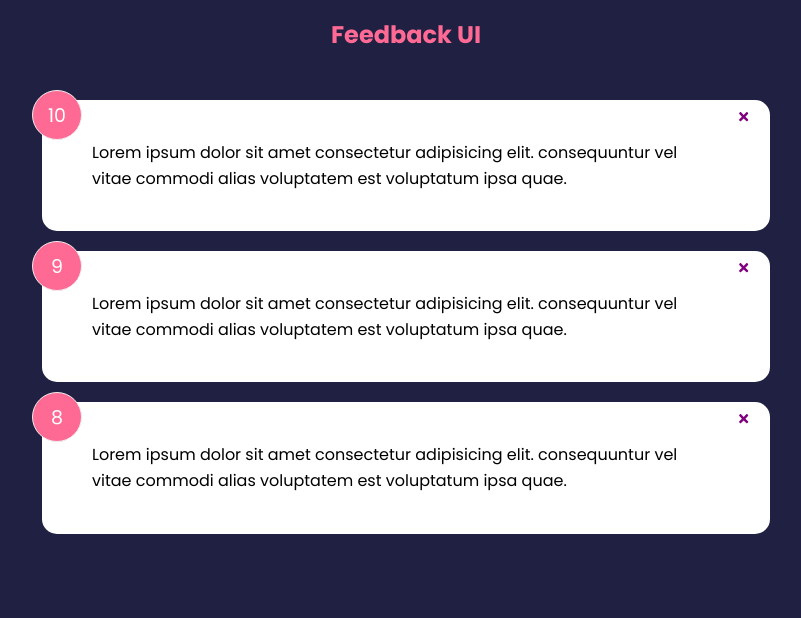
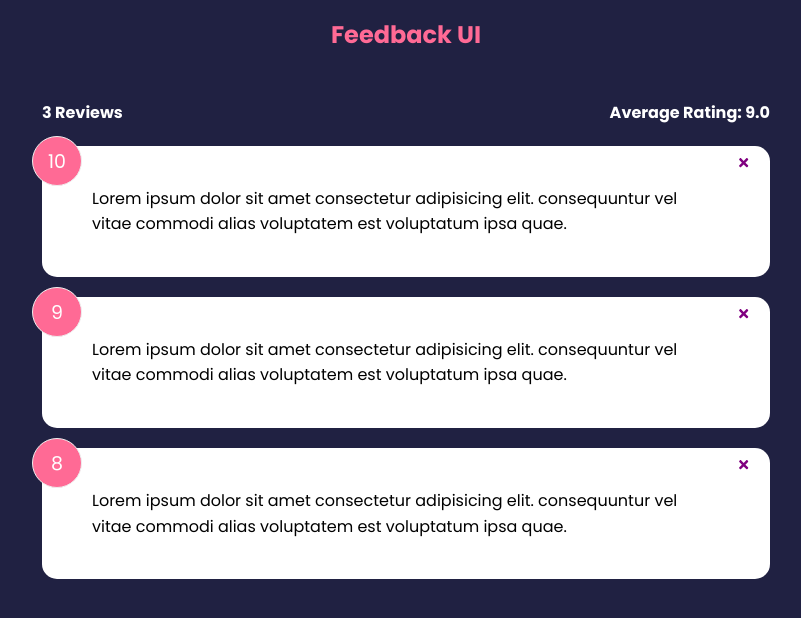
Before and after one commit to lvvNikolas/feed-back-app, a React (Create React App) app: page / in a window 1280 px wide. Shown: the top 618 px of the page, without its empty margins (234-1035 px from the left). Built offline with nearby package versions, Linux system fonts and the light colour scheme.

Commit message:
secttion 3 lesson 007

```diff
--- a/src/App.js
+++ b/src/App.js
@@ -1,6 +1,7 @@
 import {useState} from 'react'
 import Header from './components/Header'
 import FeedbackList from './components/FeedbackList'
+import FeedbackStats  from './components/FeedbackStats'
 import FeedbackData from './data/FeedbackData'
 function App(){
     const [feedback, setFeedback] = useState(FeedbackData)
@@ -15,6 +16,7 @@
         <>
         <Header />
         <div className="container">
+        <FeedbackStats feedback={feedback}/>
         <FeedbackList feedback={feedback}
         handleDelete={deleteFeedback} />
     </div>
--- /dev/null
+++ b/src/components/FeedbackStats.jsx
@@ -0,0 +1,24 @@
+import React from 'react'
+import PropTypes from 'prop-types'
+
+function FeedbackStats({feedback}) {
+    // Calculate ratings Average
+    let average = feedback.reduce((acc, cur) => {
+        return acc + cur.rating
+    }, 0) / feedback.length
+
+
+    average = average.toFixed(1).replace(/[.,]0%/, '')
+
+  return (
+    <div className="feedback-stats">
+        <h4>{feedback.length} Reviews</h4>
+        <h4>Average Rating: {isNaN(average) ? 0 : average}</h4>
+    </div>
+  )
+}
+
+FeedbackStats.propTypes = {
+    feedback: PropTypes.array.isRequired,
+}
+export default FeedbackStats
```
